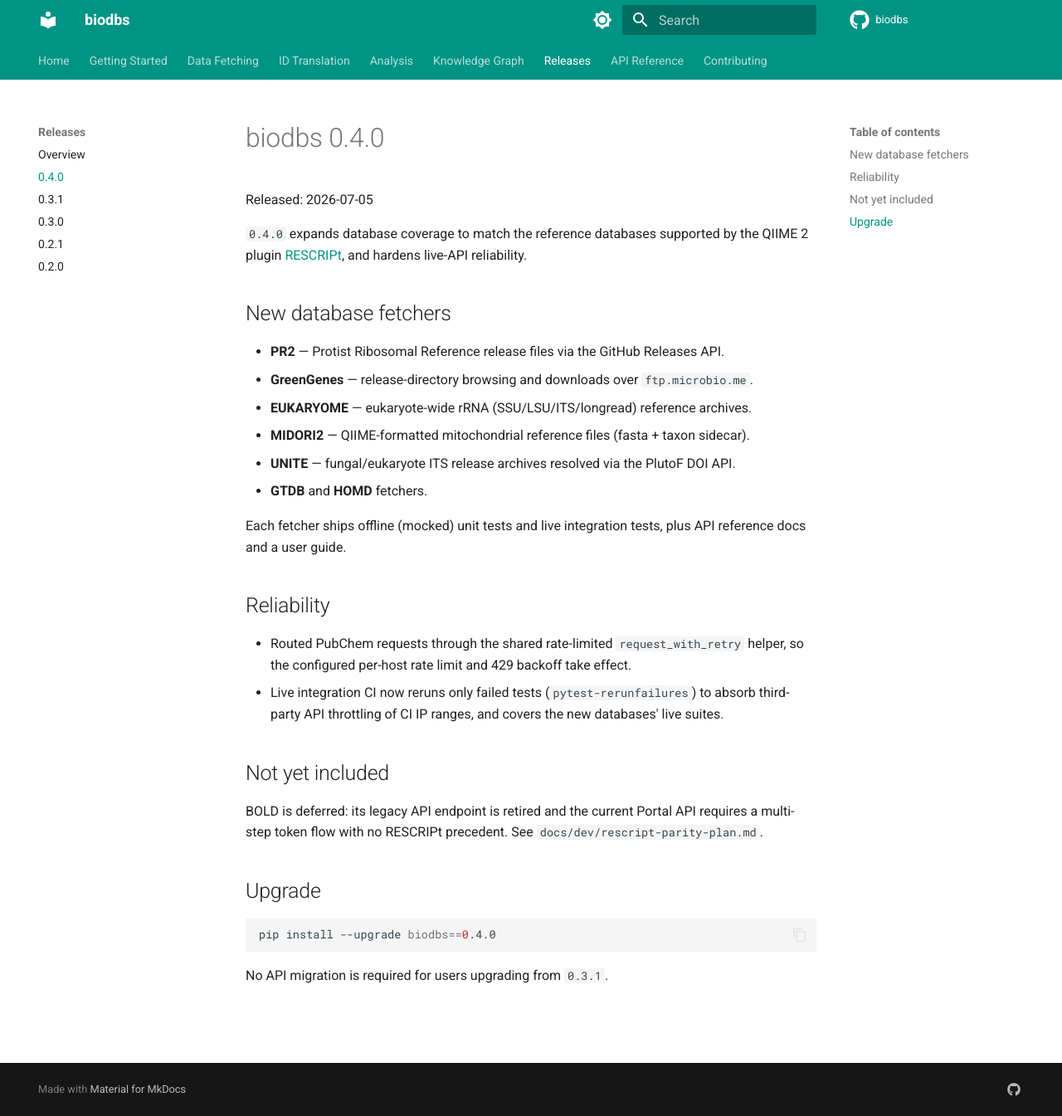
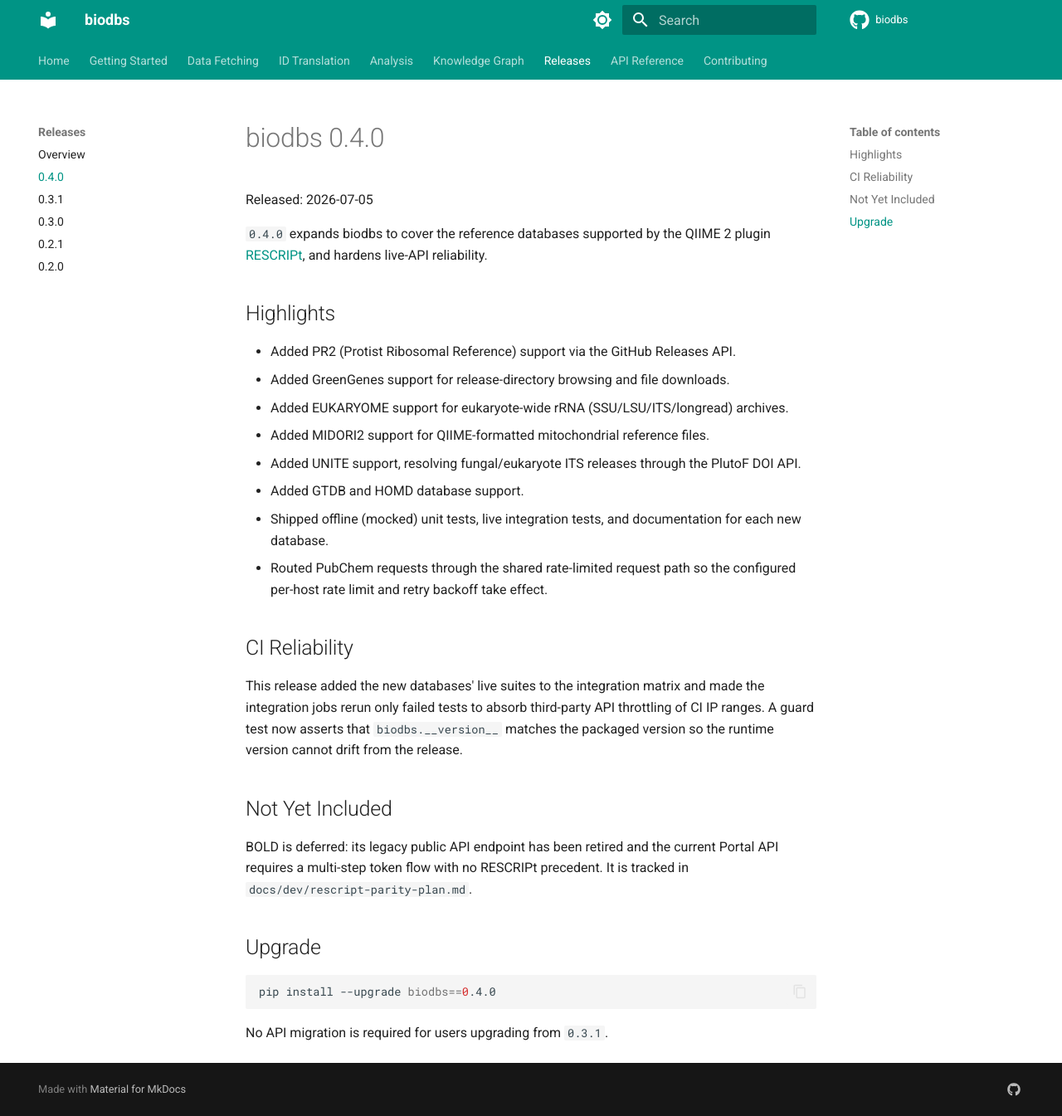
Before and after one commit to qwerty239qwe/biodbs, an MkDocs documentation site: the page built from docs/releases/0.4.0.md, in a window 1280 px wide and 1345 px high. Shown: the whole window at 83% size. Built offline with MkDocs 1.6.1 and Material for MkDocs 9.7.7, drawn with Linux system fonts in a browser that asks for light colours; comment, search, counter and statistics services are not loaded.

Commit message:
Align 0.4.0 release notes with prior release-page style
Use the canonical Highlights / CI Reliability / Upgrade structure shared by
the previous release pages.

```diff
--- a/docs/releases/0.4.0.md
+++ b/docs/releases/0.4.0.md
@@ -2,35 +2,26 @@
 
 Released: 2026-07-05
 
-`0.4.0` expands database coverage to match the reference databases supported by
-the QIIME 2 plugin [RESCRIPt](https://github.com/bokulich-lab/RESCRIPt), and
-hardens live-API reliability.
+`0.4.0` expands biodbs to cover the reference databases supported by the QIIME 2 plugin [RESCRIPt](https://github.com/bokulich-lab/RESCRIPt), and hardens live-API reliability.
 
-## New database fetchers
+## Highlights
 
-- **PR2** — Protist Ribosomal Reference release files via the GitHub Releases API.
-- **GreenGenes** — release-directory browsing and downloads over `ftp.microbio.me`.
-- **EUKARYOME** — eukaryote-wide rRNA (SSU/LSU/ITS/longread) reference archives.
-- **MIDORI2** — QIIME-formatted mitochondrial reference files (fasta + taxon sidecar).
-- **UNITE** — fungal/eukaryote ITS release archives resolved via the PlutoF DOI API.
-- **GTDB** and **HOMD** fetchers.
+- Added PR2 (Protist Ribosomal Reference) support via the GitHub Releases API.
+- Added GreenGenes support for release-directory browsing and file downloads.
+- Added EUKARYOME support for eukaryote-wide rRNA (SSU/LSU/ITS/longread) archives.
+- Added MIDORI2 support for QIIME-formatted mitochondrial reference files.
+- Added UNITE support, resolving fungal/eukaryote ITS releases through the PlutoF DOI API.
+- Added GTDB and HOMD database support.
+- Shipped offline (mocked) unit tests, live integration tests, and documentation for each new database.
+- Routed PubChem requests through the shared rate-limited request path so the configured per-host rate limit and retry backoff take effect.
 
-Each fetcher ships offline (mocked) unit tests and live integration tests, plus
-API reference docs and a user guide.
+## CI Reliability
 
-## Reliability
+This release added the new databases' live suites to the integration matrix and made the integration jobs rerun only failed tests to absorb third-party API throttling of CI IP ranges. A guard test now asserts that `biodbs.__version__` matches the packaged version so the runtime version cannot drift from the release.
 
-- Routed PubChem requests through the shared rate-limited `request_with_retry`
-  helper, so the configured per-host rate limit and 429 backoff take effect.
-- Live integration CI now reruns only failed tests (`pytest-rerunfailures`) to
-  absorb third-party API throttling of CI IP ranges, and covers the new
-  databases' live suites.
+## Not Yet Included
 
-## Not yet included
-
-BOLD is deferred: its legacy API endpoint is retired and the current Portal API
-requires a multi-step token flow with no RESCRIPt precedent. See
-`docs/dev/rescript-parity-plan.md`.
+BOLD is deferred: its legacy public API endpoint has been retired and the current Portal API requires a multi-step token flow with no RESCRIPt precedent. It is tracked in `docs/dev/rescript-parity-plan.md`.
 
 ## Upgrade
 
```
